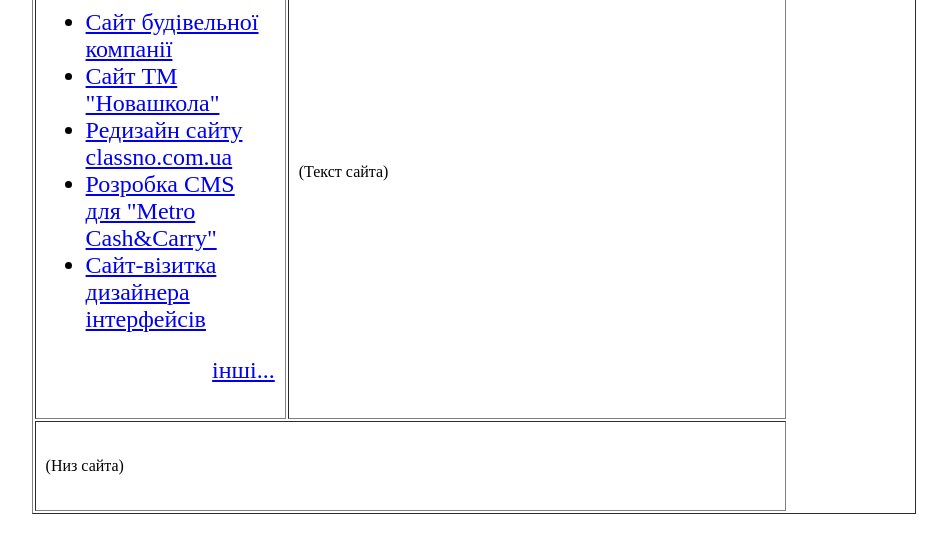
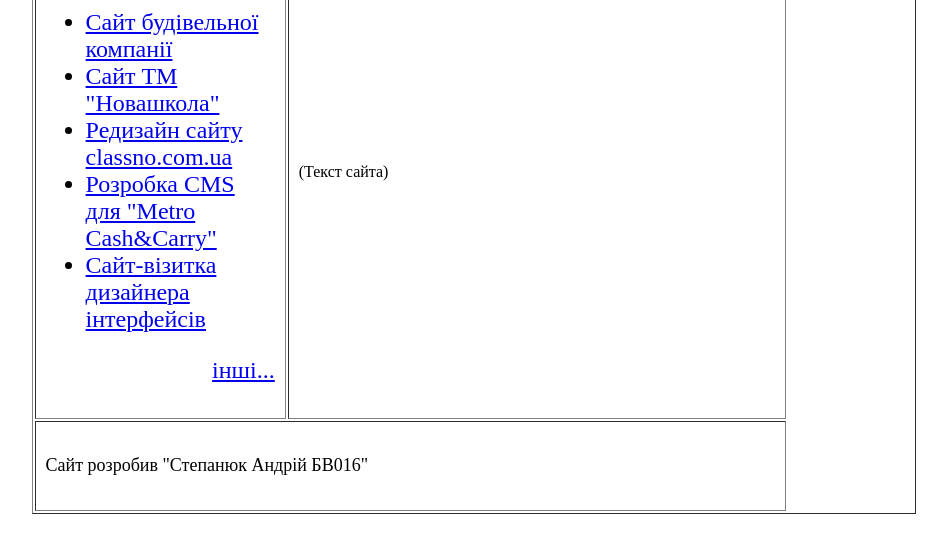
Before and after one commit to Bartumeys1/Bartumeys1.Github.io, a plain HTML site: page Index.html in a window 1280 px wide. Shown: the part 237-790 px from the top of the page, without its empty margins (166-1113 px from the left). Drawn offline with Linux system fonts and the light colour scheme.

Commit message:
08 - Futer site

```diff
--- a/Index.html
+++ b/Index.html
@@ -33,7 +33,9 @@
 			<td  width="70%">(Текст сайта)</td>
 		</tr>
 		<tr>
-			<td colspan="2" valign="middle" height = "90">(Низ сайта)</td>
+			<td colspan="2" valign="middle" height = "90">
+				<font size="4">Сайт розробив "Степанюк Андрій БВ016"</font>
+			</td>
 		</tr>
 	</table>
 </body>
```
